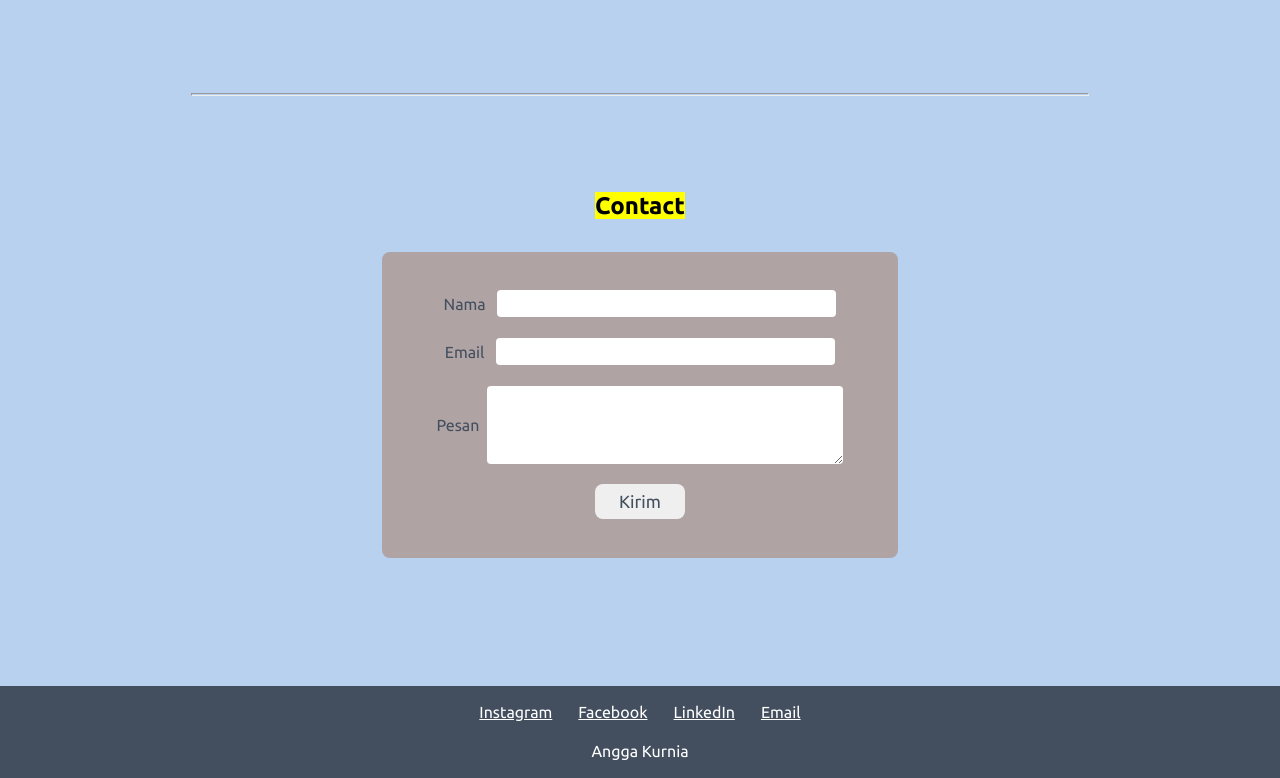
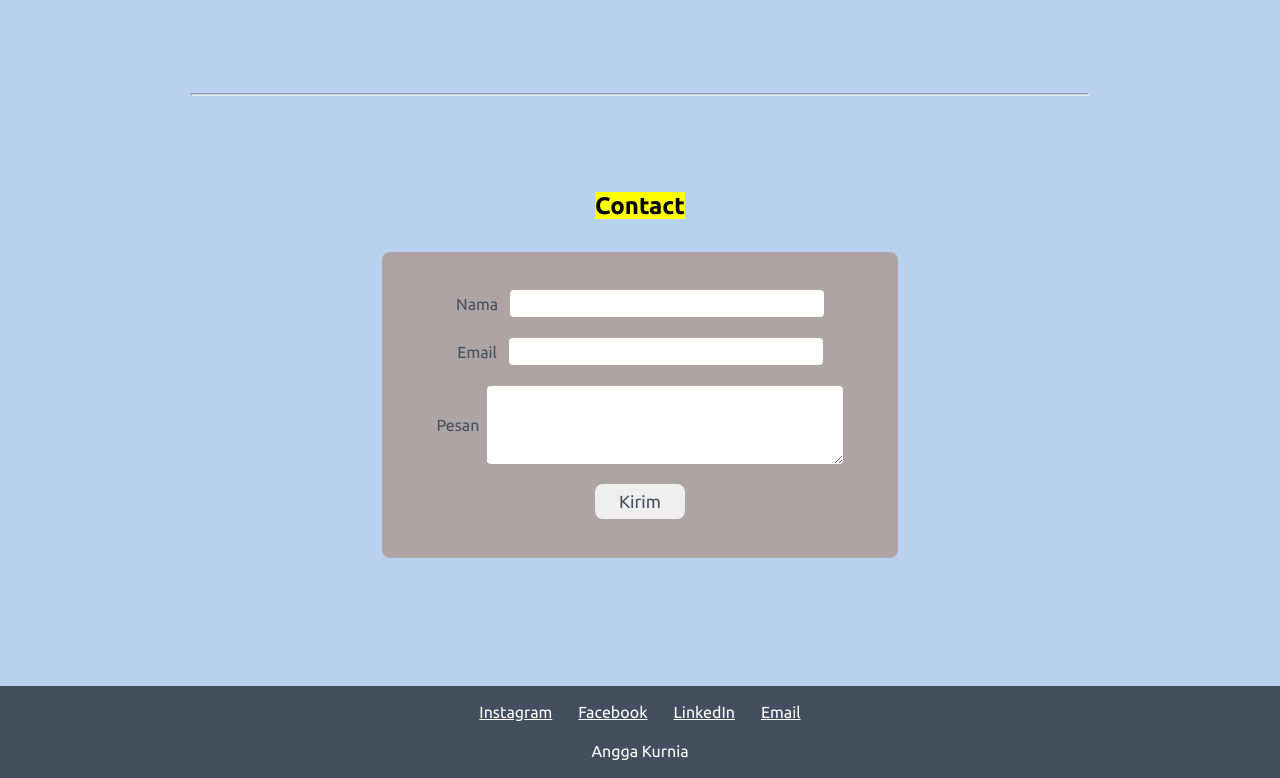
Before and after one commit to angkrnia/angkrnia.github.io, a plain HTML site: page index.html in a window 1280 px wide. Shown: the part 1536-2314 px from the top of the page. Drawn offline with Linux system fonts and the light colour scheme.

Commit message:
change fontsize

```diff
--- a/assets/style.css
+++ b/assets/style.css
@@ -108,7 +108,7 @@ nav a:hover{
 input[type='text'],input[type='email']{
 	height: 1.3rem;
 	padding: 3px 8px;
-	font-size: 1.3rem;
+	font-size: var(--fs);
 	outline: none;
 	border: none;
 	border-radius: 4px;
--- a/index.html
+++ b/index.html
@@ -5,7 +5,7 @@
     <meta http-equiv="X-UA-Compatible" content="IE=edge" />
     <meta name="viewport" content="width=device-width, initial-scale=1.0" />
     <meta name="author" content="Angga Kurnia | 05TPLE004" />
-    <meta name="description" content="Tugas Pertemuan 2 Pemrograman Web 1" />
+    <meta name="description" content="Tugas Pertemuan 5 Pemrograman Web 1" />
     <title>Angga Kurnia</title>
     <link
       href="https://fonts.googleapis.com/css2?family=Ubuntu:wght@400;700&display=swap"
```
